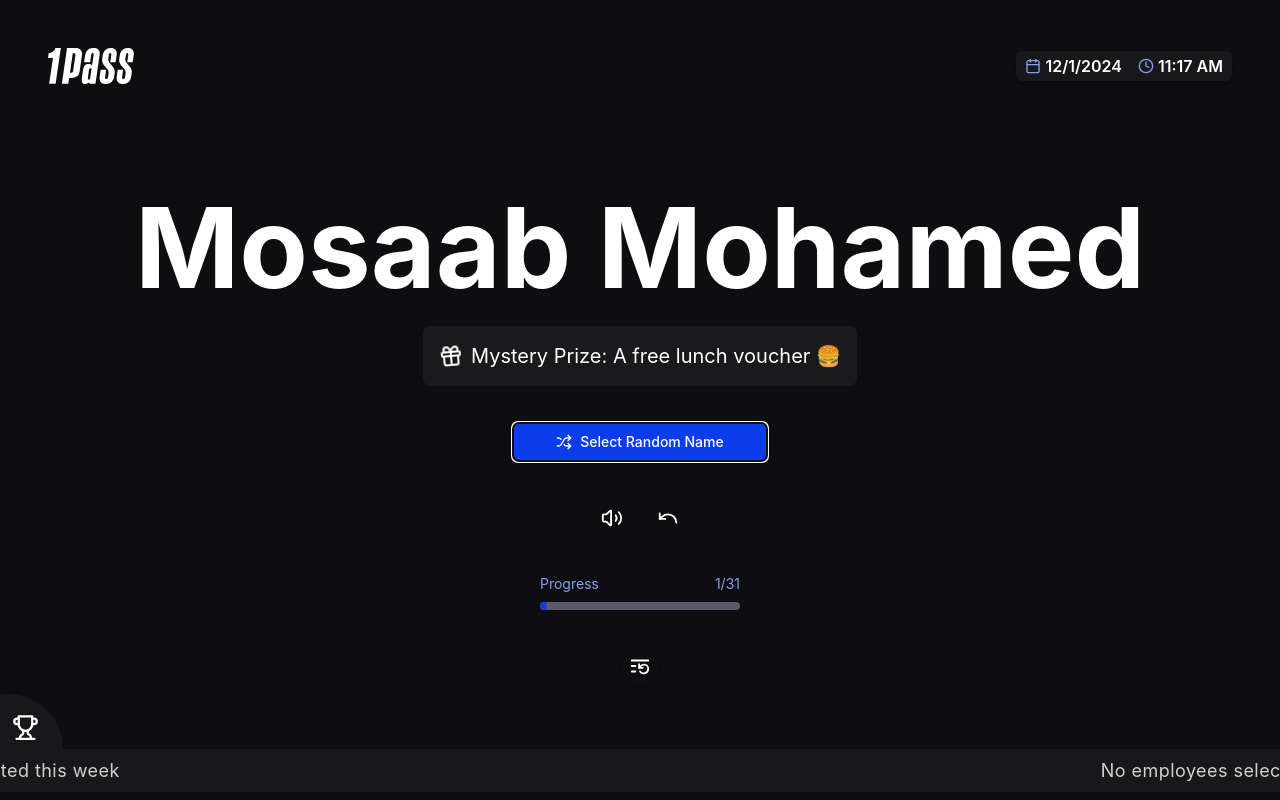
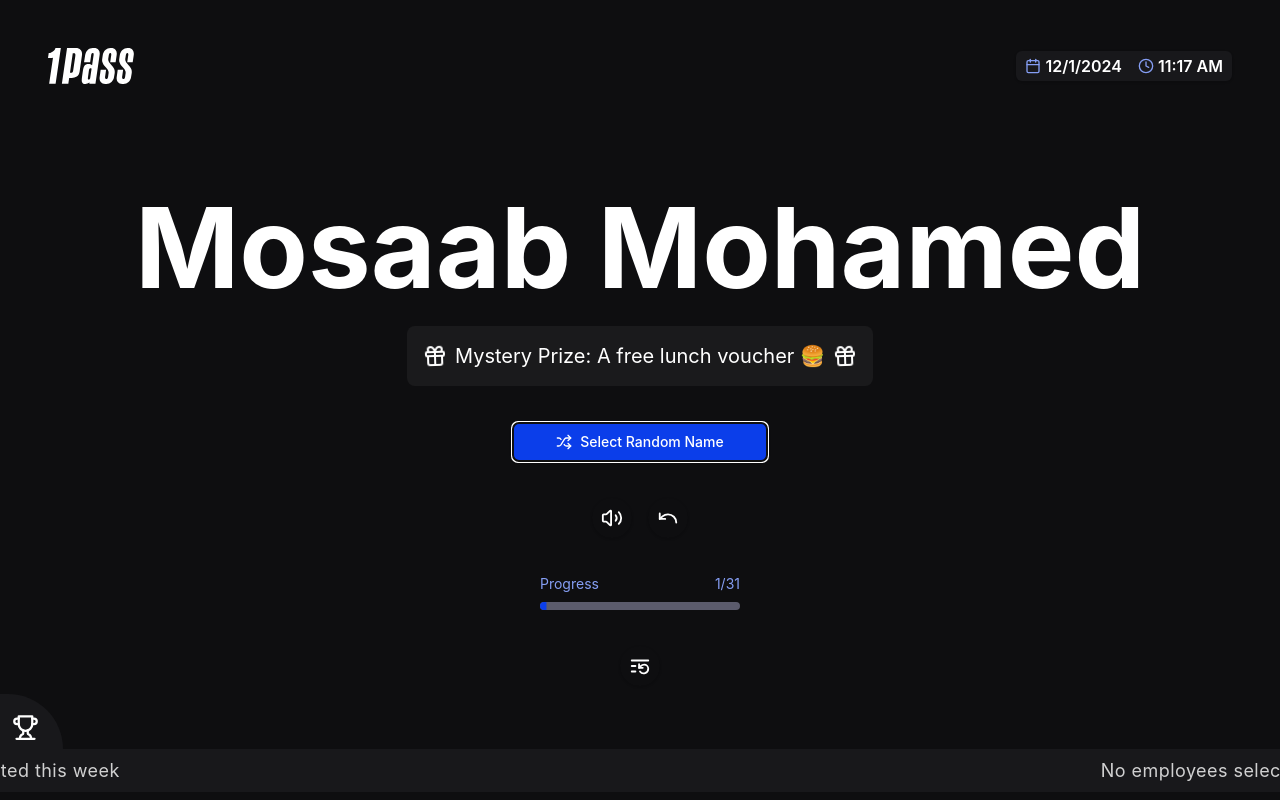
Before and after one commit to loay777/weekly_huddle, a React (Vite) app: page / in a window 1280 px wide. Both pictures are taken after a click on the button "Select Random Name". Built offline with nearby package versions, Linux system fonts and the light colour scheme.

Commit message:
enhancement of the UI

```diff
--- a/src/App.tsx
+++ b/src/App.tsx
@@ -148,14 +148,24 @@ console.log(revealAnswer);
                     className="  bg-white/5  rounded-lg p-4 flex items-center gap-2"
                   >
                     <motion.div
-                      animate={{ rotate: [-10, 10, -10] }}
-                      transition={{ repeat: Infinity, duration: 1 }}
+                      animate={{ rotate: [-10, 10, -10],
+                          // scale:[1.2,1,1.1,1.2]
+                       }}
+                      transition={{ repeat: Infinity, duration: 0.75 }}
                     >
                       <Gift className="w-6 h-6" />
+                      {/* 🎁 */}
                     </motion.div>
                     <span className="text-xl">
                       Mystery Prize: {mysteryPrize}
                     </span>
+                    <motion.div
+                      animate={{ rotate: [-10, 10, -10] }}
+                      transition={{ repeat: Infinity, duration: 0.75 }}
+                    >
+                      <Gift className="w-6 h-6" />
+                      {/* 🎁 */}
+                    </motion.div>
                   </motion.div>
                 )}
 
@@ -253,12 +263,14 @@ console.log(revealAnswer);
             </Button>
           </div>
 
-        {  !showCelebration&&<div className="flex justify-center items-center">
-            <ProgressCounter
-              current={usedNames.length}
-              total={PARTICIPANT_NAMES.length}
-            />
-          </div>}
+          {!showCelebration && (
+            <div className="flex justify-center items-center">
+              <ProgressCounter
+                current={usedNames.length}
+                total={PARTICIPANT_NAMES.length}
+              />
+            </div>
+          )}
 
           <Button
             size="sm"
--- a/src/components/EmployeesOfTheWeekMarquee.tsx
+++ b/src/components/EmployeesOfTheWeekMarquee.tsx
@@ -1,3 +1,4 @@
+import { motion } from "framer-motion";
 import { Trophy } from "lucide-react";
 
 const EmployeesOfTheWeekMarquee = ({
@@ -15,7 +16,16 @@ const EmployeesOfTheWeekMarquee = ({
     <div className="fixed bottom-0 left-0 w-full overflow-hidden  py-2">
       <div className=" flex justify-start font-extrabold ">
         <div className="bg-[#18181b] rounded-tr-full pl-3 pr-6  pt-5 pb-2 flex gap-2 items-center">
-          <Trophy size={27} />
+          <motion.div
+            animate={{
+              // rotate: [, 360, 0,],
+              scale: [1,1.2, 1, 1, 1,,1,1,1,1],
+              rotateY: [0, 0, 0, 0, ,0,0,0,0,540 ],
+            }}
+            transition={{ repeat: Infinity, duration: 5 }}
+          >
+            <Trophy size={27} />
+          </motion.div>
         </div>
       </div>
       <div className="marquee-wrapper bg-[#18181b] py-2">
```
